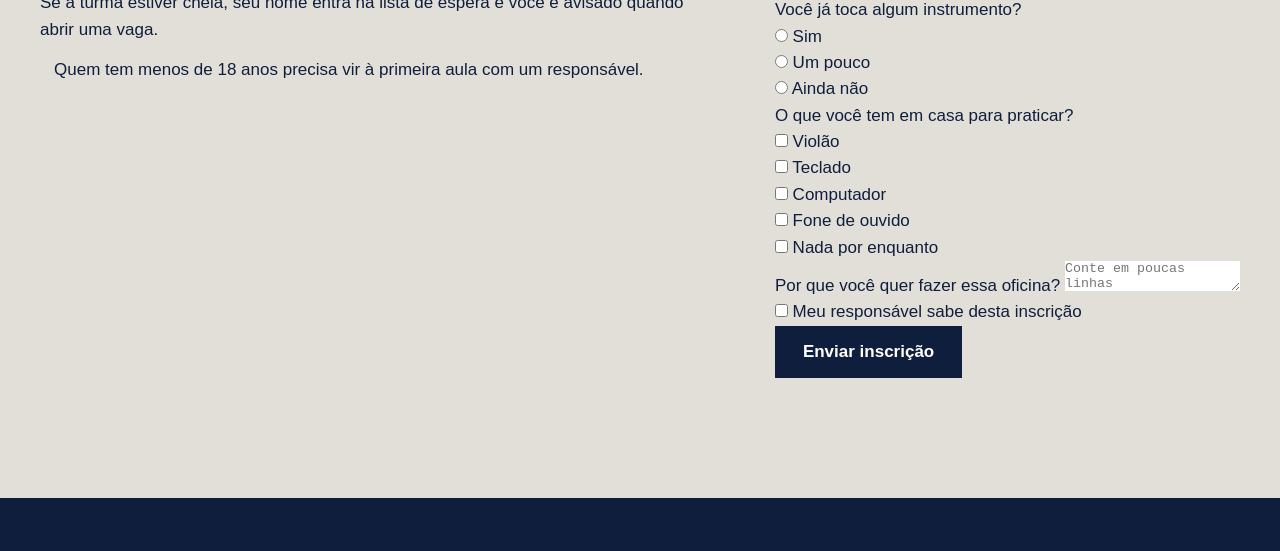
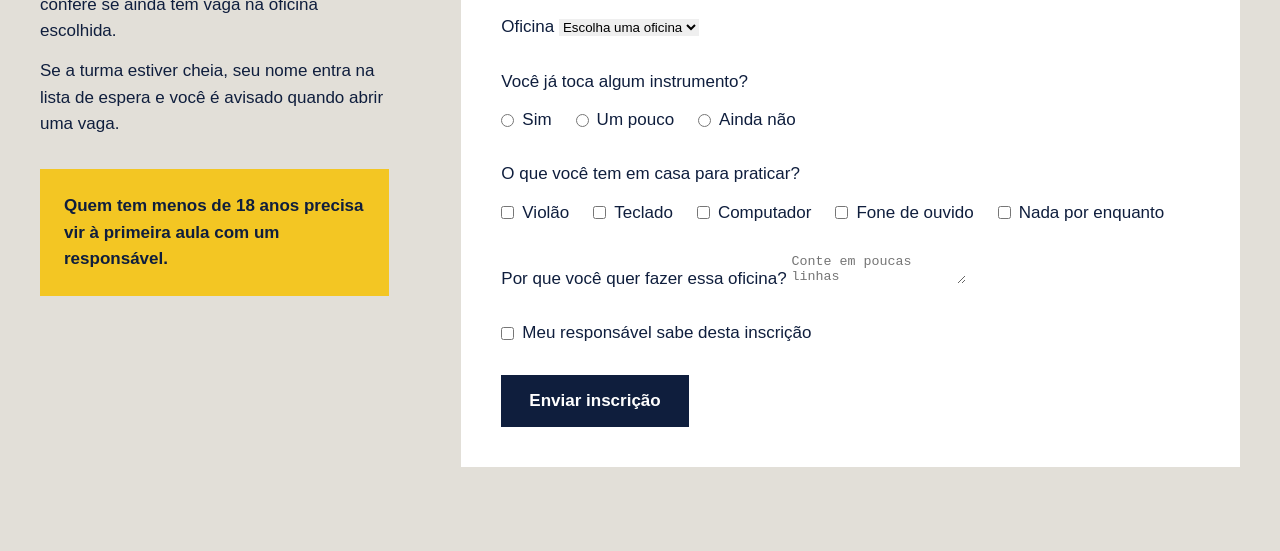
Before and after one commit to gabrielncosta-hue/lajeunderscoresonora, a plain HTML site: page inscricao.html in a window 1280 px wide. Shown: the part 475-1026 px from the top of the page. Drawn offline with Linux system fonts and the light colour scheme; a web font is replaced by a local one.

Commit message:
“Layout do formulário com flex”

```diff
--- a/inscricao.css
+++ b/inscricao.css
@@ -312,5 +312,49 @@
 }
 
 .explicacao .aviso{
-     margin: 14px;
+     margin-top: 32px;
+    padding: 24px;
+    background: var(--fita);
+    font-weight: 600;
 }
+
+.formulario{
+    background-color: var(--branco);
+    border: 3px, var(--tinta);
+    padding: 40px;
+    flex: 2;
+    display: flex;
+    flex-direction: column;
+    gap: 28px;
+
+}
+.linha{
+    display: flex;
+    flex-direction: row;
+    gap: 24px;
+
+}
+
+.campo{
+    flex: 1;
+    flex-direction: column;
+    gap: 8px;
+}
+
+.grupo legend{
+    display: block;
+    padding-bottom: 12px;
+
+}
+
+.opcoes{
+    display: flex;
+    gap: 24px;
+
+}
+
+.opcao{
+    display: flex;
+    align-items: center;
+    gap: 8px;
+}
```
Also changed, not shown: inscricao.html (line endings or trailing spaces).
